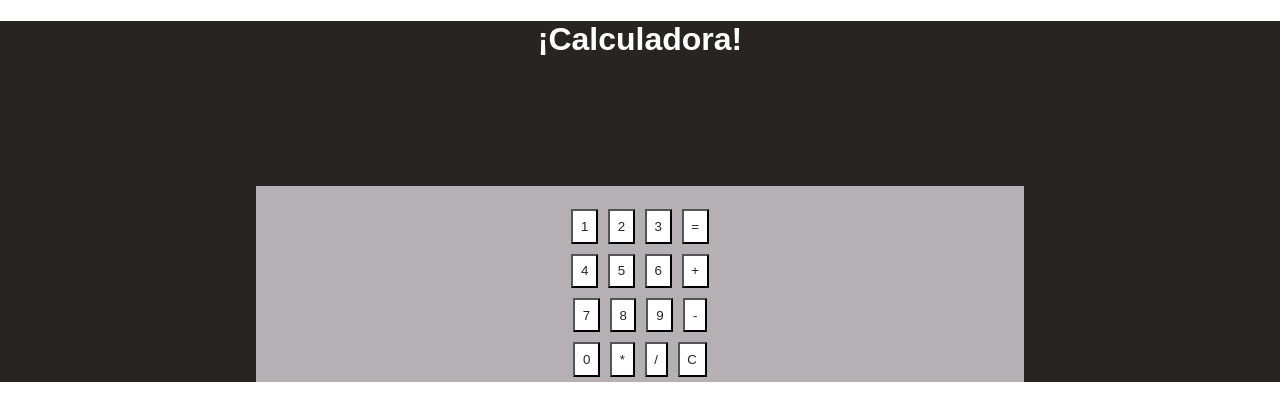
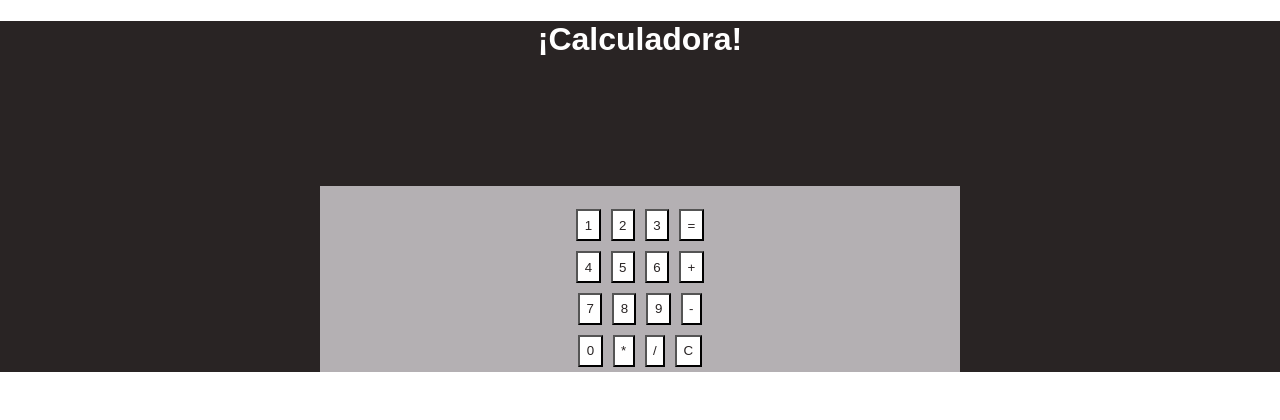
Before and after one commit to NicoUrrego/calculadoraReact, a React (Create React App) app: page / in a window 1280 px wide. Shown: the top 420 px of the page. Built offline with nearby package versions, Linux system fonts and the light colour scheme.

Commit message:
Commit styles 3

```diff
--- a/src/styles.css
+++ b/src/styles.css
@@ -8,7 +8,7 @@
 .Calculadora {
   color: rgb(41, 36, 36);
   background-color: rgb(180, 176, 179);
-  margin: 20%;
+  margin: 25%;
   margin-top: 10%;
 }
 
```
